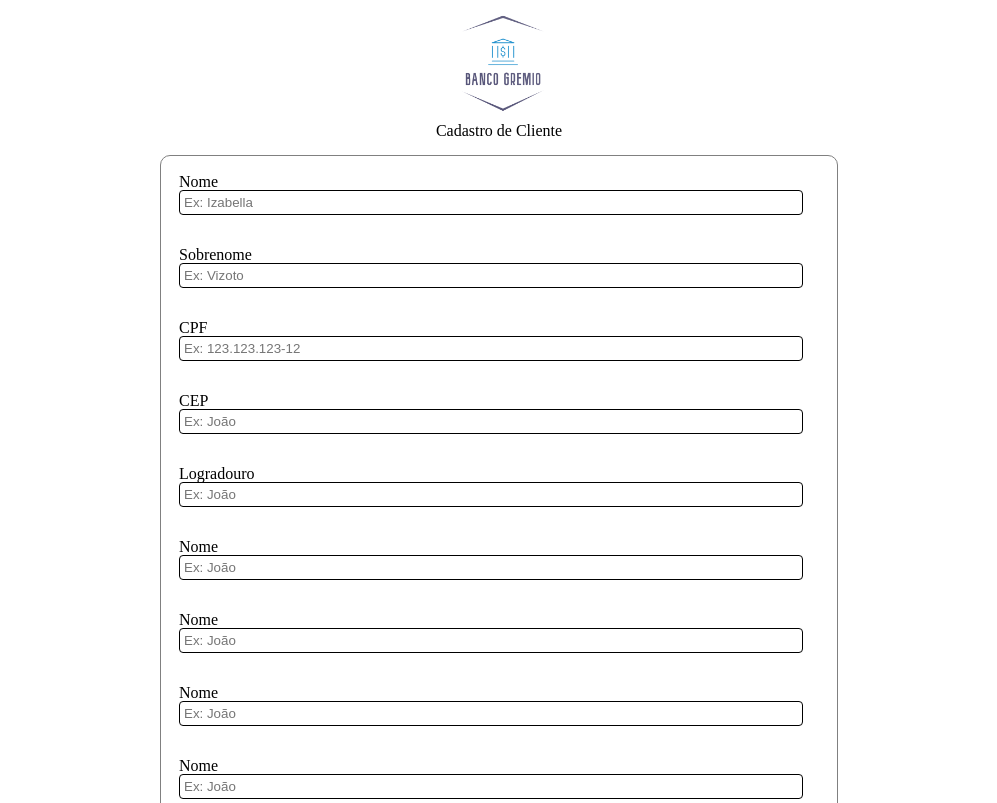
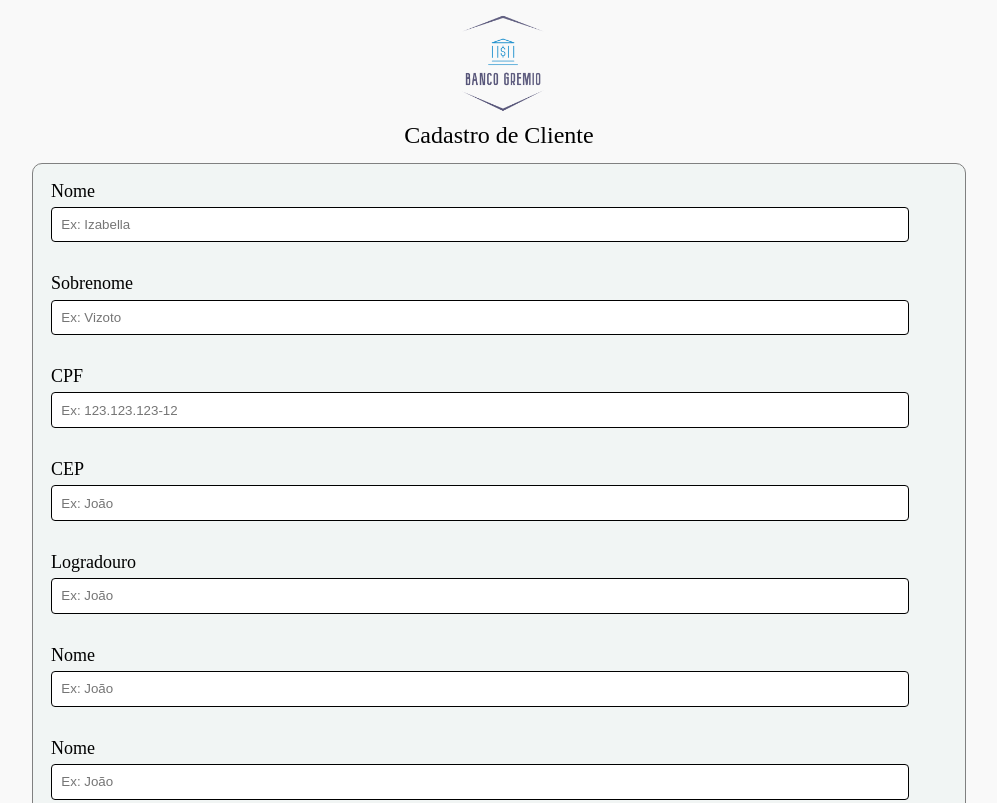
Before and after one commit to Renan-Vizoto/desafio-banco-gremio, a plain HTML site: page index.html in a window 1280 px wide. Shown: the top 803 px of the page, without its empty margins (141-1138 px from the left). Drawn offline with Linux system fonts and the light colour scheme.

Commit message:
TesteDeCor-02
adicionado espaçamentos e ajustes de tamanho

```diff
--- a/css/cadastro.css
+++ b/css/cadastro.css
@@ -1,3 +1,7 @@
+body{
+    background-color: #F9F9F9;
+}
+
 .cadastro__cliente{
     display: flex;
     flex-direction: column;
@@ -9,15 +13,25 @@
     display: flex;
     flex-direction: column;
     gap: 2em;
-    width: 50%;
+    width: 70%;
     border: 1px solid gray;
     padding: 1.1em;
     border-radius: 10px;
+    background-color: #F1F5F4;
+}
+
+.cadastro__cliente__titulo{
+    font-size: 24px;
+}
+
+.cadastro-input__titulo{
+    font-size: 18px;
+    margin-bottom: 0.4em;
 }
 
 .cadastro-input__text{
-    width: 96%;
+    width: 93.5%;
     border: 0.5px solid black;
     border-radius: 4px;
-    padding: 0.3em;
+    padding: 0.7em;
 }
--- a/index.html
+++ b/index.html
@@ -15,7 +15,7 @@
 
     <main>
         <section class="cadastro__cliente">
-            <h1>Cadastro de Cliente</h1>
+            <h1 class="cadastro__cliente__titulo">Cadastro de Cliente</h1>
 
             <div class="cadastro__pai">
                 <div class="cadastro-input">
```
